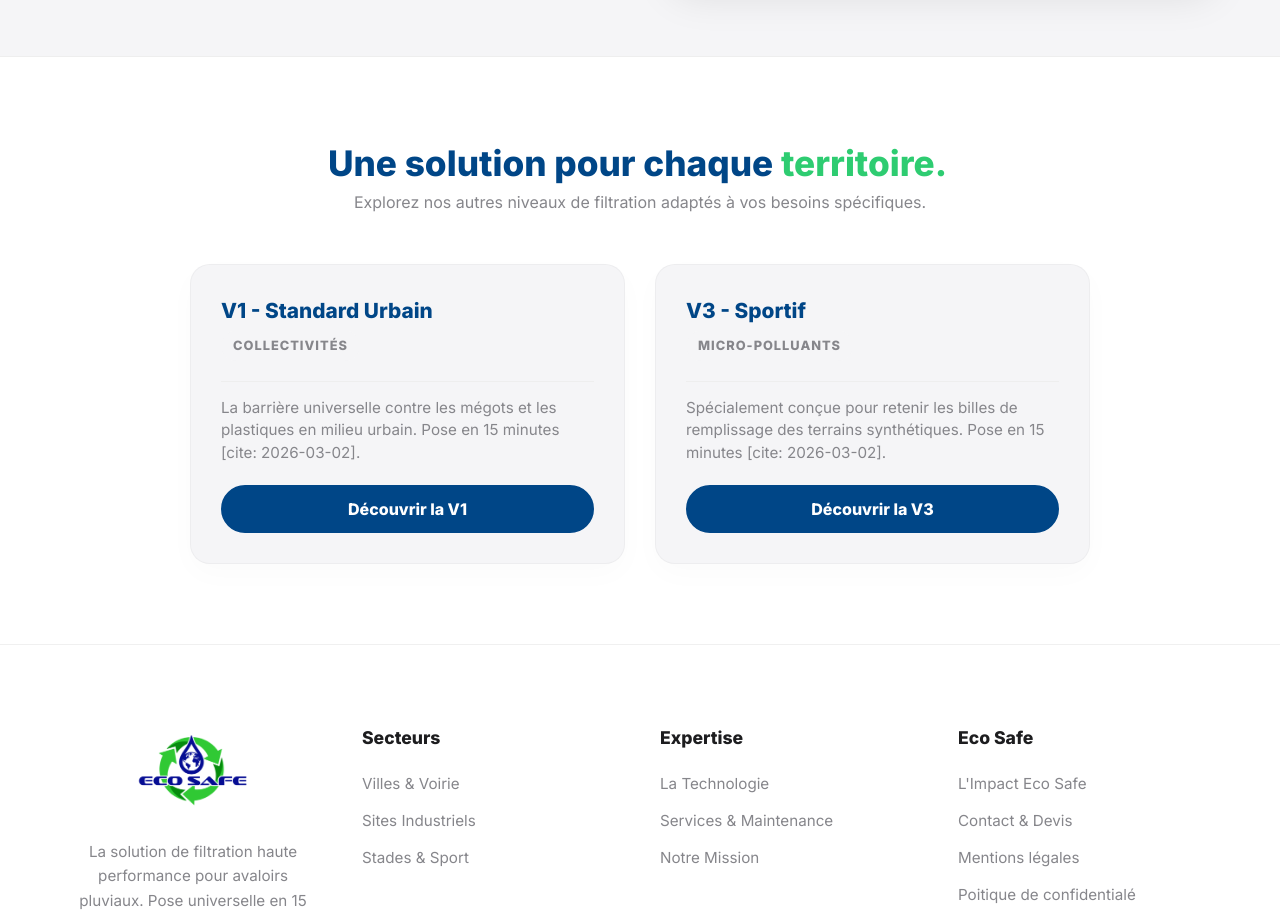
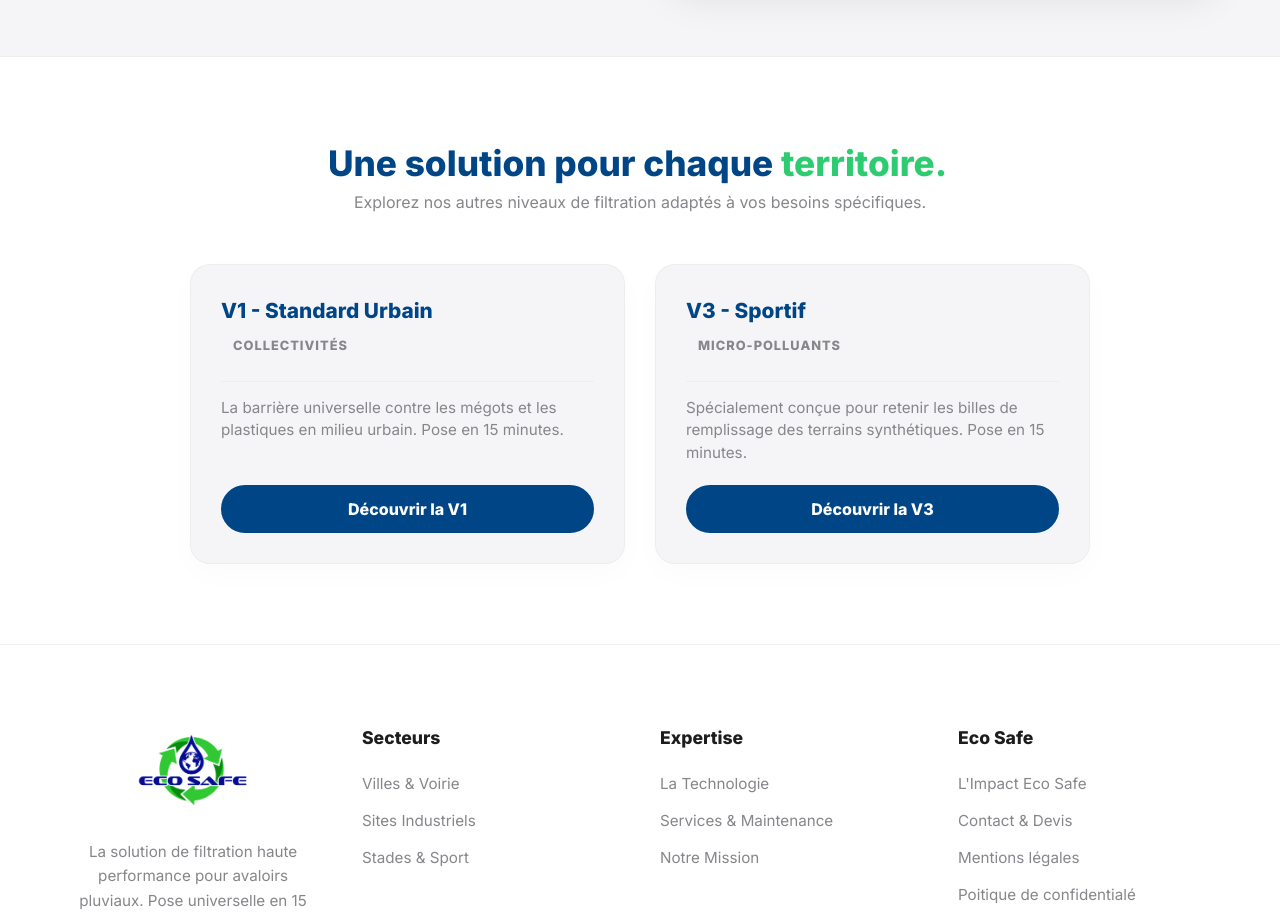
Before and after one commit to DuvalDVL/ecosafe, a Jekyll site: the page built from produit/industriel/index.html, in a window 1280 px wide, cut to the strip 1152-2068 px from the top of the page. Built offline with Jekyll 4.4.1, drawn with Linux system fonts in a browser that asks for light colours.

Commit message:
Update index.html

```diff
--- a/produit/industriel/index.html
+++ b/produit/industriel/index.html
@@ -64,7 +64,7 @@ json_ld: |
           <h3 style="font-size: 1.3rem; margin-bottom: 5px;">V1 - Standard Urbain</h3>
           <span class="badge-variant">Collectivités</span>
         </div>
-        <p style="font-size: 0.95rem; color: var(--text-muted); margin-bottom: 20px; flex-grow: 1;">La barrière universelle contre les mégots et les plastiques en milieu urbain. Pose en 15 minutes [cite: 2026-03-02].</p>
+        <p style="font-size: 0.95rem; color: var(--text-muted); margin-bottom: 20px; flex-grow: 1;">La barrière universelle contre les mégots et les plastiques en milieu urbain. Pose en 15 minutes.</p>
         <a href="{{ site.baseurl }}/produit/standard-urbain/" class="btn btn-primary" style="width: 100%;">Découvrir la V1</a>
       </div>
 
@@ -73,7 +73,7 @@ json_ld: |
           <h3 style="font-size: 1.3rem; margin-bottom: 5px;">V3 - Sportif</h3>
           <span class="badge-variant">Micro-polluants</span>
         </div>
-        <p style="font-size: 0.95rem; color: var(--text-muted); margin-bottom: 20px; flex-grow: 1;">Spécialement conçue pour retenir les billes de remplissage des terrains synthétiques. Pose en 15 minutes [cite: 2026-03-02].</p>
+        <p style="font-size: 0.95rem; color: var(--text-muted); margin-bottom: 20px; flex-grow: 1;">Spécialement conçue pour retenir les billes de remplissage des terrains synthétiques. Pose en 15 minutes.</p>
         <a href="{{ site.baseurl }}/produit/complexe-sportif/" class="btn btn-primary" style="width: 100%;">Découvrir la V3</a>
       </div>
 
```
